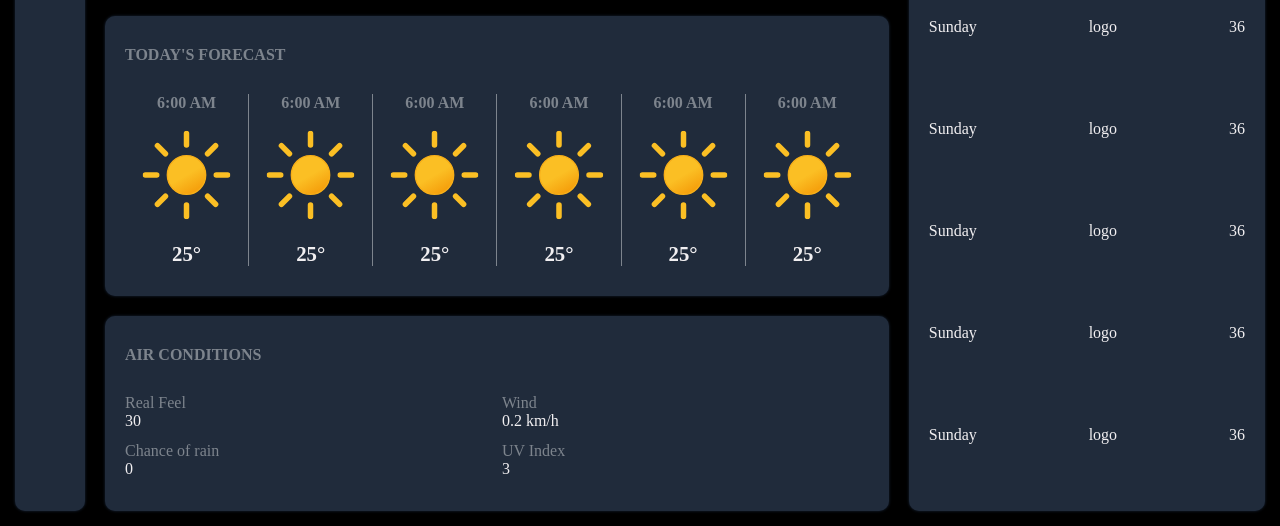
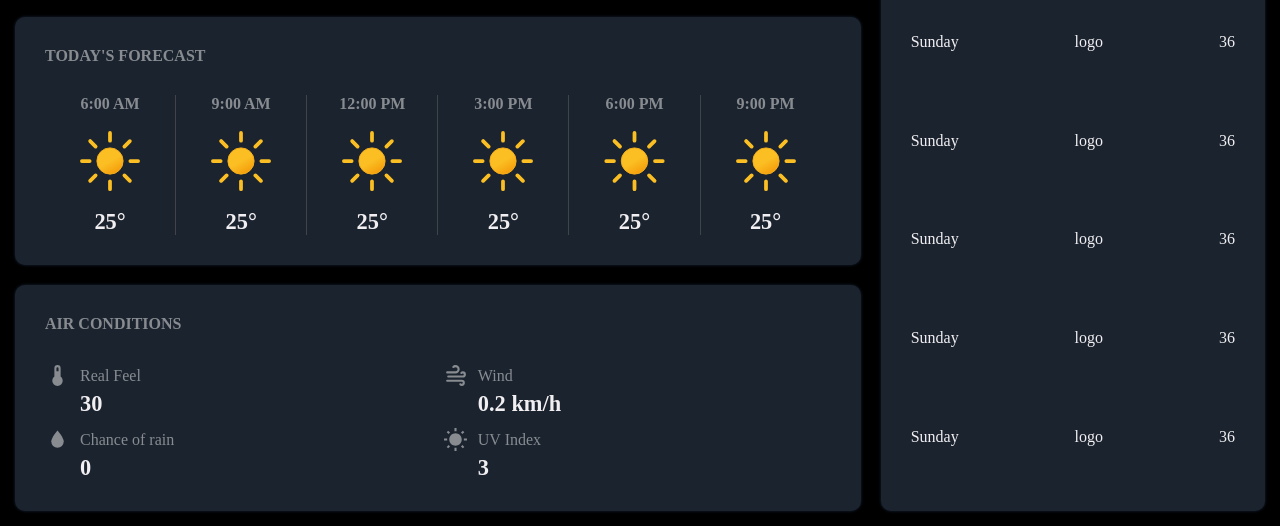
Before and after one commit to solid-000/project-weather-app, a website built with webpack: page src/template.html in a window 1280 px wide. Shown: the part 274-800 px from the top of the page. Built offline with nearby package versions, Linux system fonts and the light colour scheme; no server answers; files whose address does not match are found by name.

Commit message:
Complete today-forecast and conditions DOM

```diff
--- a/src/index.js
+++ b/src/index.js
@@ -34,4 +34,18 @@ async function getWeatherInfo(city) {
   );
   let data = await response.json();
   console.log(data);
+  populateDom(data);
 }
+
+async function populateDom(data) {
+  document.querySelector(".city").textContent = data.address;
+  document.querySelector(".today-temp").textContent =
+    `${data.currentConditions.temp}\u00B0`;
+  // document
+  //   .querySelector(".hero-logo")
+  //   .setAttribute(
+  //     "src",
+  //     `./asset/img/animated/${data.currentConditions.icon}.svg`
+  //   );
+  // console.log(document.querySelector(".hero-logo").getAttribute("src"));
+}
--- a/src/styles.css
+++ b/src/styles.css
@@ -6,16 +6,17 @@
     box-sizing: border-box;
     /* outline: 1px solid red; */
     --primary: #000000;
-    --secondary: #202b3b;
+    --secondary: #1b232f;
     --font-primary: #f1eff1;
-    --font-secondary: #7d848d;
+    --font-secondary: #888c90;
+    --border: #404347;
 }
 body{
     height: 100vh;
     margin: 0;
     padding: 0;
     display: grid;
-    grid-template: 40px 1fr 1fr 1fr / 70px 2.2fr 1fr;
+    grid-template: 60px 1fr 1fr 1fr / 2.2fr 1fr;
     gap: 20px;
     padding: 15px;
     background-color: var(--primary);
@@ -25,26 +26,21 @@ body{
 
 body>*{
     border-radius: 10px;
-    padding: 30px 20px;
+    padding: 30px 30px;
 }
 body>*:not(.today-hero){
     background-color: var(--secondary);
     box-shadow: 0px 0px 3px #18263a;
 }
 
-.sidebar{
-    grid-area: 1 / 1 / 5 / 2;
-}
-
-
 .search{
-    grid-area: 1 / 2 / 2 / 4;
+    grid-area: 1 / 1 / 2 / 3;
     padding: 0;
 }
 
 
 .today-hero{
-    grid-area: 2 / 2 / 3 / 3;
+    grid-area: 2 / 1 / 3 / 2;
     display: flex;
     justify-content: space-between;
 }
@@ -60,7 +56,7 @@ body>*:not(.today-hero){
 }
 
 .today-forecast{
-    grid-area: 3 / 2 / 4 / 3;
+    grid-area: 3 / 1 / 4 / 2;
     display: flex;
     flex-direction: column;
     gap: 30px;
@@ -73,27 +69,33 @@ body>*:not(.today-hero){
 .time-card{
     flex: 1;
     text-align: center;
-    border-right: 1px solid var(--font-secondary);
-    padding: 0 3px;
+    border-right: 1px solid var(--border);
+    padding: 0 10px;
     display: flex;
     flex-direction: column;
-    gap: 4px;
+    gap: 8px;
 }
 .time-card:last-child{
     border-right: none;
 }
 .time{
     color: var(--font-secondary);
-    font-weight: 600;
+    font-weight: 700;
 }
 .time-temp{
-    font-size: 1.3rem;
+    font-size: 1.4rem;
     font-weight: 650;
 }
-
+.time-img{
+    height: calc(min(80px, 10vw));
+}
+.time-img>img{
+    height: 100%;
+    width: 100%;
+}
 
 .today-condition{
-    grid-area: 4 / 2 / 5 / 3;
+    grid-area: 4 / 1 / 5 / 2;
     display: flex;
     flex-direction: column;
     gap: 30px;
@@ -106,11 +108,24 @@ body>*:not(.today-hero){
 }
 .condition-title{
     color: var(--font-secondary);
+    display: flex;
+    align-items: center;
+    gap: 10px;
+}
+.value{
+    font-size: 1.4rem;
+    font-weight: 700;
+    margin-top: 3px;
+    margin-left: 35px;
+}
+.condition-title>img{
+    height: 25px;
+    width: 25px;
 }
 
 
 .week{
-    grid-area: 2 / 3 / 5 / 4;
+    grid-area: 2 / 2 / 5 / 3;
     display: flex;
     flex-direction: column;
     gap: 30px;
--- a/src/template.html
+++ b/src/template.html
@@ -6,15 +6,13 @@
     <title>Document</title>
 </head>
 <body>
-    <div class="sidebar"></div>
-
     <div class="search"></div>
 
     <div class="today-hero">
         <div class="today-info">
-            <div class="city">Madrid</div>
+            <div class="city"></div>
             <div class="hero-rain">Chance of rain: 0%</div>
-            <div class="today-temp">31&deg</div>
+            <div class="today-temp"></div>
         </div>
         <div class="hero-logo-wrapper">
             <img class="hero-logo" src="./asset/img/animated/cloudy.svg">
@@ -26,33 +24,34 @@
         <div class="time-container">
             <div class="time-card">
                 <div class="time">6:00 AM</div>
-                <div><img src="./asset/img/static/clear-day.svg" alt=""></div>
+                <div class="time-img"><img src="./asset/img/static/clear-day.svg" alt=""></div>
                 <div class="time-temp">25&deg</div>
             </div>
             <div class="time-card">
-                <div class="time">6:00 AM</div>
-                <div><img src="./asset/img/static/clear-day.svg" alt=""></div>
+                <div class="time">9:00 AM</div>
+                <div class="time-img"><img src="./asset/img/static/clear-day.svg" alt=""></div>
                 <div class="time-temp">25&deg</div>
             </div>
             <div class="time-card">
-                <div class="time">6:00 AM</div>
-                <div><img src="./asset/img/static/clear-day.svg" alt=""></div>
+                <div class="time">12:00 PM</div>
+                <div class="time-img"><img src="./asset/img/static/clear-day.svg" alt=""></div>
                 <div class="time-temp">25&deg</div>
             </div>
             <div class="time-card">
-                <div class="time">6:00 AM</div>
-                <div><img src="./asset/img/static/clear-day.svg" alt=""></div>
+                <div class="time">3:00 PM</div>
+                <div class="time-img"><img src="./asset/img/static/clear-day.svg" alt=""></div>
                 <div class="time-temp">25&deg</div>
             </div>
             <div class="time-card">
-                <div class="time">6:00 AM</div>
-                <div><img src="./asset/img/static/clear-day.svg" alt=""></div>
+                <div class="time">6:00 PM</div>
+                <div class="time-img"><img src="./asset/img/static/clear-day.svg" alt=""></div>
                 <div class="time-temp">25&deg</div>
             </div>
             <div class="time-card">
-                <div class="time">6:00 AM</div>
-                <div><img src="./asset/img/static/clear-day.svg" alt=""></div>
+                <div class="time">9:00 PM</div>
+                <div class="time-img"><img src="./asset/img/static/clear-day.svg" alt=""></div>
                 <div class="time-temp">25&deg</div>
+            </div>
             </div>
         </div>
     </div>
@@ -61,19 +60,19 @@
         <div class="title">AIR CONDITIONS</div>
         <div class="condition-container">
             <div class="feel">
-                <div class="condition-title">Real Feel</div>
+                <div class="condition-title"><img src="./asset/img/real-feel.svg">Real Feel</div>
                 <div class="value">30</div>
             </div>
             <div class="wind">
-                <div class="condition-title">Wind</div>
+                <div class="condition-title"><img src="./asset/img/wind.svg">Wind</div>
                 <div class="value">0.2 km/h</div>
             </div>
             <div class="rain">
-                <div class="condition-title">Chance of rain</div>
+                <div class="condition-title"><img src="./asset/img/chance.svg">Chance of rain</div>
                 <div class="value">0</div>
             </div>
             <div class="uv">
-                <div class="condition-title">UV Index</div>
+                <div class="condition-title"><img src="./asset/img/uv.svg">UV Index</div>
                 <div class="value">3</div>
             </div>
         </div>
```
Also changed, not shown: src/asset/img/chance.svg (added), src/asset/img/real-feel.svg (added), src/asset/img/uv.svg (added), src/asset/img/wind.svg (added).
